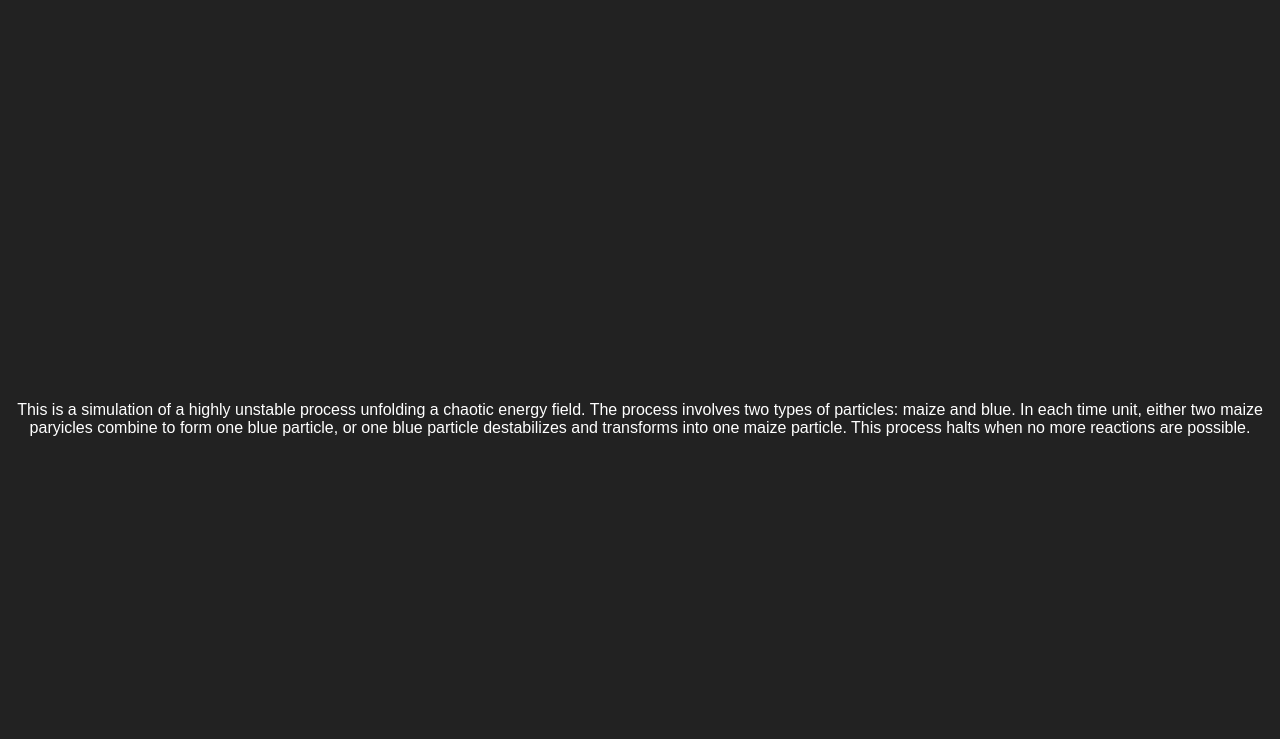
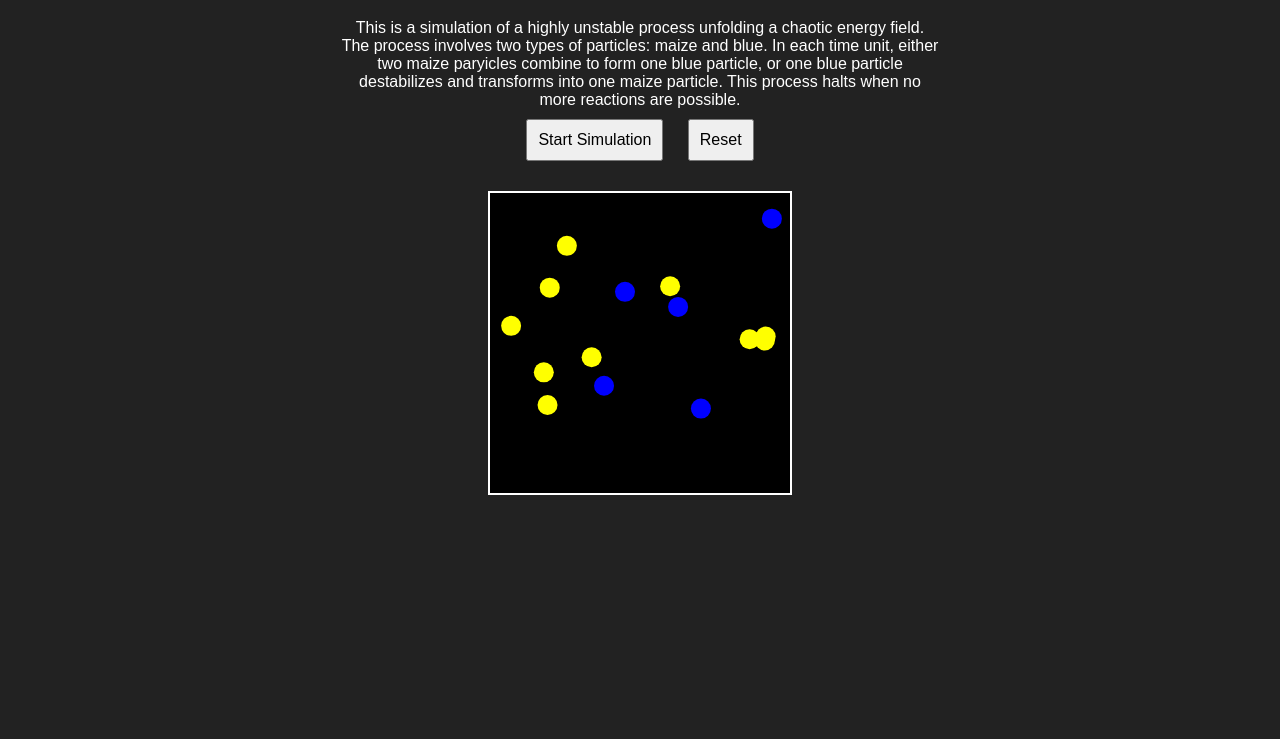
Before and after one commit to erickhiu/chaoticpotential, a plain HTML site: page index.html in a window 1280 px wide. Shown: the part 61-800 px from the top of the page. Drawn offline with Linux system fonts and the light colour scheme.

Commit message:
Update index.html

```diff
--- a/index.html
+++ b/index.html
@@ -11,11 +11,9 @@
             background-color: #222;
             color: white;
         }
-        .container {
-            display: flex;
-            justify-content: center;
-            align-items: center;
-            height: 100vh; /* Make it take full viewport height */
+        p {
+            max-width: 600px;
+            margin: 0 auto;
         }
         #field {
             width: 300px;
@@ -53,9 +51,7 @@
 <body>
 
     <h1>Chaotic Energy Field Simulation</h1>
-    <div class="container">
-        <p>This is a simulation of a highly unstable process unfolding a chaotic energy field. The process involves two types of particles: maize and blue. In each time unit, either two maize paryicles combine to form one blue particle, or one blue particle destabilizes and transforms into one maize particle. This process halts when no more reactions are possible.</p>
-    </div>
+    <p>This is a simulation of a highly unstable process unfolding a chaotic energy field. The process involves two types of particles: maize and blue. In each time unit, either two maize paryicles combine to form one blue particle, or one blue particle destabilizes and transforms into one maize particle. This process halts when no more reactions are possible.</p>
     <button onclick="startSimulation()">Start Simulation</button>
     <button onclick="resetSimulation()">Reset</button>
     <div id="field"></div>
```
